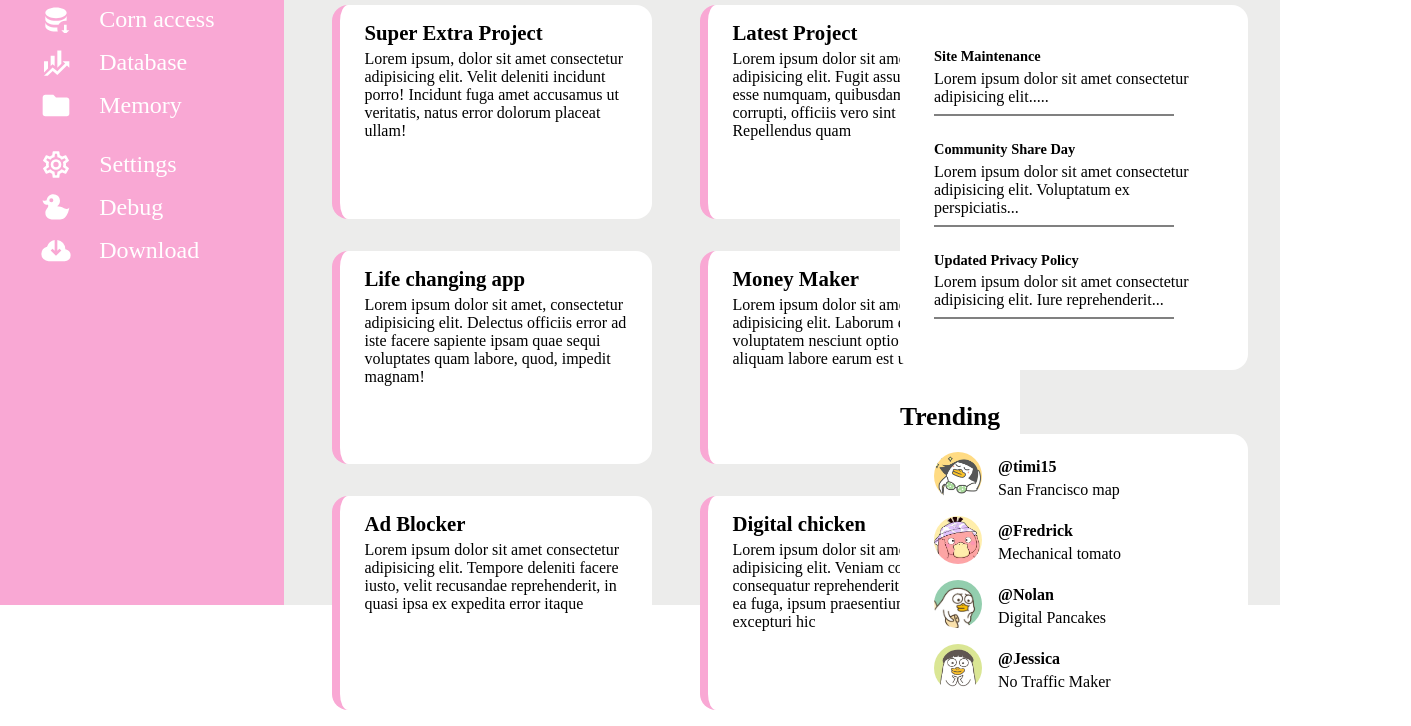
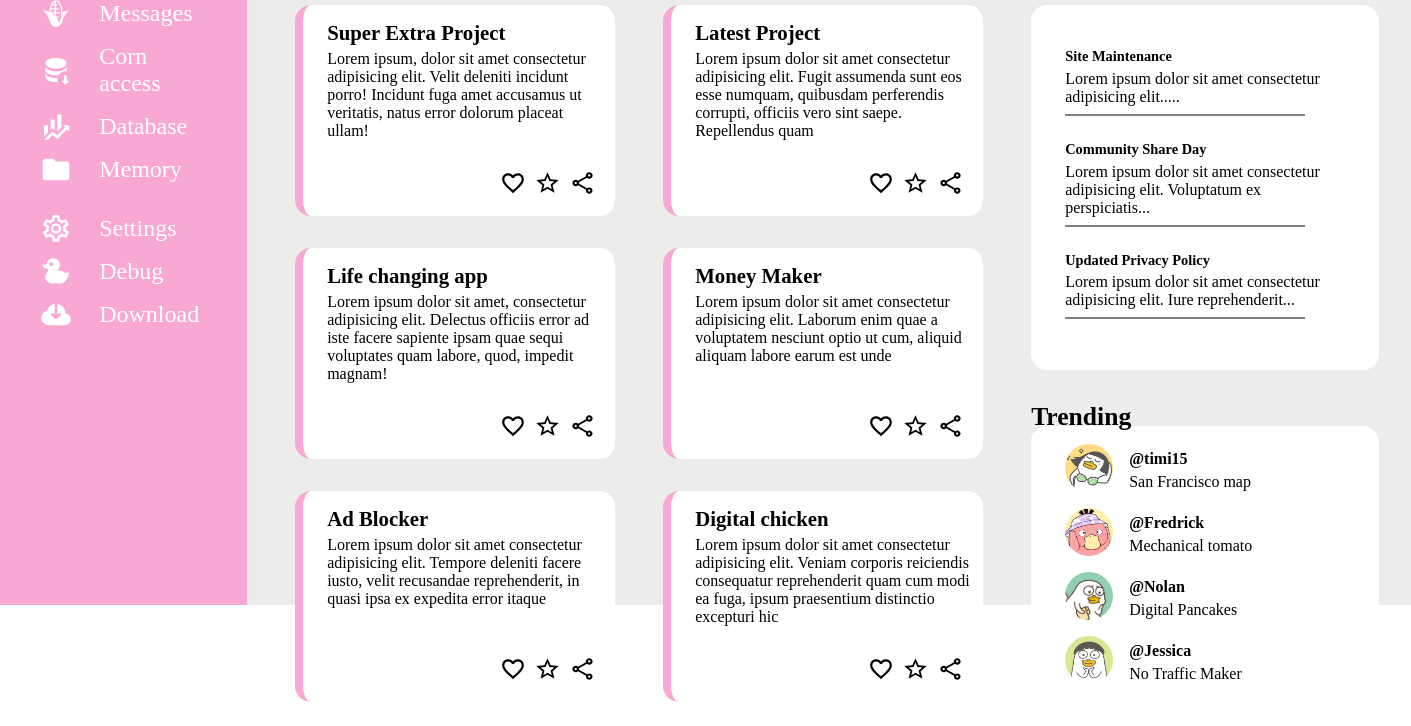
Before and after one commit to imaciej10/odin-dashboard, a plain HTML site: page index.html in a window 1280 px wide. Shown: the part 275-1001 px from the top of the page, 1411 px wide, since content can reach past the window. Drawn offline with Linux system fonts and the light colour scheme.

Commit message:
add card icons, fix main dimensions

```diff
--- a/index.html
+++ b/index.html
@@ -54,31 +54,61 @@
             <h2>Super Extra Project
                 <p>Lorem ipsum, dolor sit amet consectetur adipisicing elit. Velit deleniti incidunt porro! Incidunt fuga amet accusamus ut veritatis, natus error dolorum placeat ullam! </p>
             </h2>
+            <div class="icons">
+                <img src="icon/heart.svg" alt="like" class="icon">
+                <img src="icon/star.svg" alt="favorite" class="icon">
+                <img src="icon/share.svg" alt="share" class="icon">
+            </div>
         </div>
         <div class="card">
             <h2>Latest Project
                 <p>Lorem ipsum dolor sit amet consectetur adipisicing elit. Fugit assumenda sunt eos esse numquam, quibusdam perferendis corrupti, officiis vero sint saepe. Repellendus quam </p>
             </h2>
+            <div class="icons">
+                <img src="icon/heart.svg" alt="like" class="icon">
+                <img src="icon/star.svg" alt="favorite" class="icon">
+                <img src="icon/share.svg" alt="share" class="icon">
+            </div>
         </div>
         <div class="card">
             <h2>Life changing app
                 <p>Lorem ipsum dolor sit amet, consectetur adipisicing elit. Delectus officiis error ad iste facere sapiente ipsam quae sequi voluptates quam labore, quod, impedit magnam! </p>
             </h2>
+            <div class="icons">
+                <img src="icon/heart.svg" alt="like" class="icon">
+                <img src="icon/star.svg" alt="favorite" class="icon">
+                <img src="icon/share.svg" alt="share" class="icon">
+            </div>
         </div>
         <div class="card">
             <h2>Money Maker
                 <p>Lorem ipsum dolor sit amet consectetur adipisicing elit. Laborum enim quae a voluptatem nesciunt optio ut cum, aliquid aliquam labore earum est unde</p>
             </h2>
+            <div class="icons">
+                <img src="icon/heart.svg" alt="like" class="icon">
+                <img src="icon/star.svg" alt="favorite" class="icon">
+                <img src="icon/share.svg" alt="share" class="icon">
+            </div>
         </div>
         <div class="card">
             <h2>Ad Blocker
                 <p>Lorem ipsum dolor sit amet consectetur adipisicing elit. Tempore deleniti facere iusto, velit recusandae reprehenderit, in quasi ipsa ex expedita error itaque </p>
             </h2>
+            <div class="icons">
+                <img src="icon/heart.svg" alt="like" class="icon">
+                <img src="icon/star.svg" alt="favorite" class="icon">
+                <img src="icon/share.svg" alt="share" class="icon">
+            </div>
         </div>
         <div class="card">
             <h2>Digital chicken
                 <p>Lorem ipsum dolor sit amet consectetur adipisicing elit. Veniam corporis reiciendis consequatur reprehenderit quam cum modi ea fuga, ipsum praesentium distinctio excepturi hic</p>
             </h2>
+            <div class="icons">
+                <img src="icon/heart.svg" alt="like" class="icon">
+                <img src="icon/star.svg" alt="favorite" class="icon">
+                <img src="icon/share.svg" alt="share" class="icon">
+            </div>
         </div>
 
       </div>
--- a/style.css
+++ b/style.css
@@ -29,8 +29,9 @@ div.main [class$="title"]:hover {
   content: " :)";
 }
 .card:hover {
-  opacity: 60%;
+  opacity: 80%;
   cursor: pointer;
+  background-color: var(--sidebar-color);
 }
 
 .name:hover:hover,
@@ -47,7 +48,8 @@ div[class^="user"]:hover {
 .avatar-large:hover,
 .picture:hover,
 .search-icon:hover,
-.bell-icon:hover {
+.bell-icon:hover,
+.icon:hover {
   transform: scale(1.1);
 }
 
@@ -64,33 +66,25 @@ body {
 
 .main {
   background-color: var(--background-color);
-  grid-template: 5vh 1fr 5vh 1fr / 1fr 1fr 1fr;
+  grid-template: 5vh 1fr 4vh 1fr / 1fr 0 1fr;
   grid-area: 2 / 2 / 3 / 3;
   display: grid;
   height: 80vh;
   margin-top: 2rem;
   padding: 1rem;
-  display: grid;
-  height: 80vh;
   padding-bottom: 2rem;
 }
 
 .projects {
   display: grid;
   grid-template: repeat(3, 1fr) / repeat(2, 1fr);
-  gap: 1rem;
-  grid-area: 2 / 1 / 5 / 3;
-}
-
-.projects {
-  display: grid;
-  grid-template: repeat(3, 1fr) / repeat(2, 1fr);
   gap: 3rem;
-  grid-area: 2 / 1 / 5 / 3;
+  grid-area: 2 / 1 / 5 / 2;
   padding: 2rem;
 }
 
 .card {
+  position: relative;
   width: minmax(1fr, 120px);
   height: 100%;
   text-align: center;
@@ -98,6 +92,18 @@ body {
   border-radius: 1rem;
   padding: 0.5rem;
   border-left: var(--sidebar-color) 0.5rem solid;
+}
+
+.icons {
+  position: absolute;
+  display: grid;
+  grid-template-columns: repeat(3, 1fr);
+  column-gap: 0.5rem;
+  width: 6rem;
+  height: 4rem;
+  z-index: 1;
+  top: 78%;
+  left: 63%;
 }
 
 h2 {
@@ -151,7 +157,7 @@ p.software {
 }
 
 .announcements {
-  grid-area: 2/ 2 / 3 / 4;
+  grid-area: 2/ 3 / 3 / 4;
   display: grid;
   grid-template-rows: repeat(3, 1fr);
   gap: 0.5rem;
@@ -187,6 +193,7 @@ h3 {
   margin-bottom: -3rem;
   padding-bottom: 0;
   margin-left: 2rem;
+  max-width: 1100px;
 }
 
 .sidebar {
```
